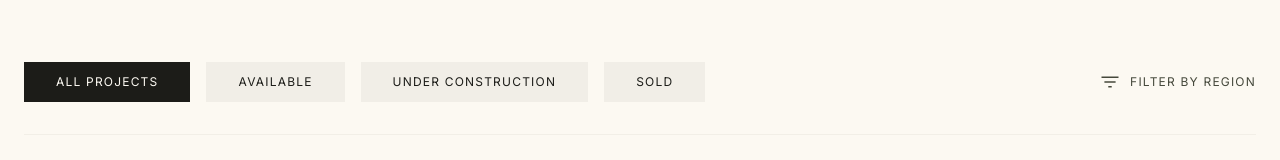
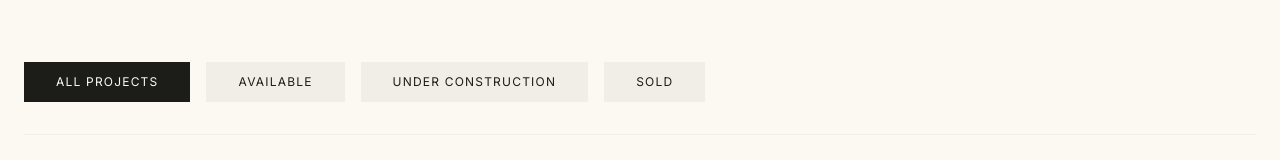
Before and after one commit to bigentikgroup1-hue/bigentik-group, a Next.js app: page /en/projects in a window 1280 px wide. Shown: the part 522-682 px from the top of the page. Built offline with nearby package versions, Linux system fonts and the light colour scheme.

Commit message:
feat: remove filter by region in projects

```diff
--- a/components/projects/ProjectsHero.tsx
+++ b/components/projects/ProjectsHero.tsx
@@ -43,14 +43,6 @@ export const ProjectsHero = ({ dict }: { dict: Dictionary }) => {
               {dict.projects.filters.sold}
             </button>
           </div>
-          <div className="flex items-center gap-2 text-on-surface-variant">
-            <span className="material-symbols-outlined text-xl" data-icon="filter_list">
-              filter_list
-            </span>
-            <span className="text-xs font-label uppercase tracking-widest">
-              {dict.projects.filters.filter_region}
-            </span>
-          </div>
         </div>
       </section>
     </>
--- a/locales/es.json
+++ b/locales/es.json
@@ -196,8 +196,7 @@
       "all": "Todos los Proyectos",
       "available": "Disponible",
       "construction": "En Construcción",
-      "sold": "Vendido",
-      "filter_region": "Filtrar por Región"
+      "sold": "Vendido"
     },
     "grid": {
       "residencia_obsidian": {
```
